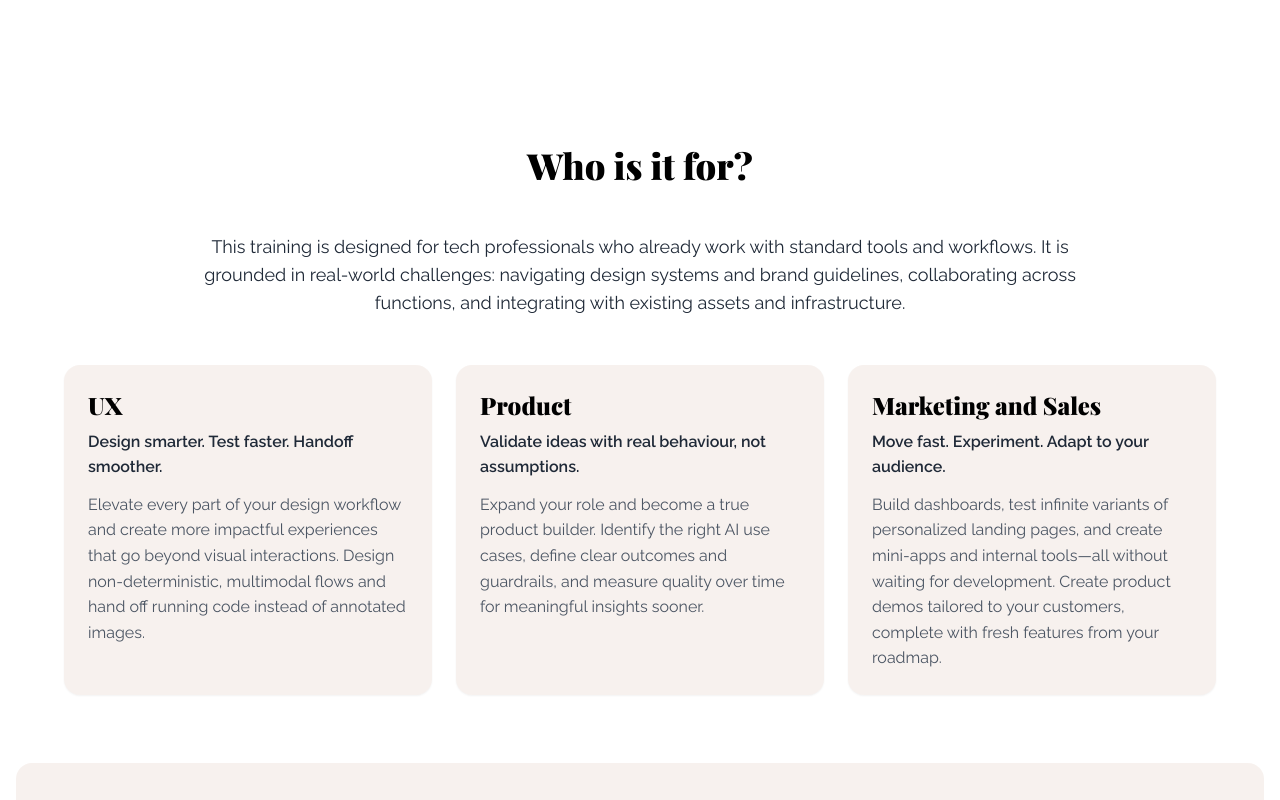
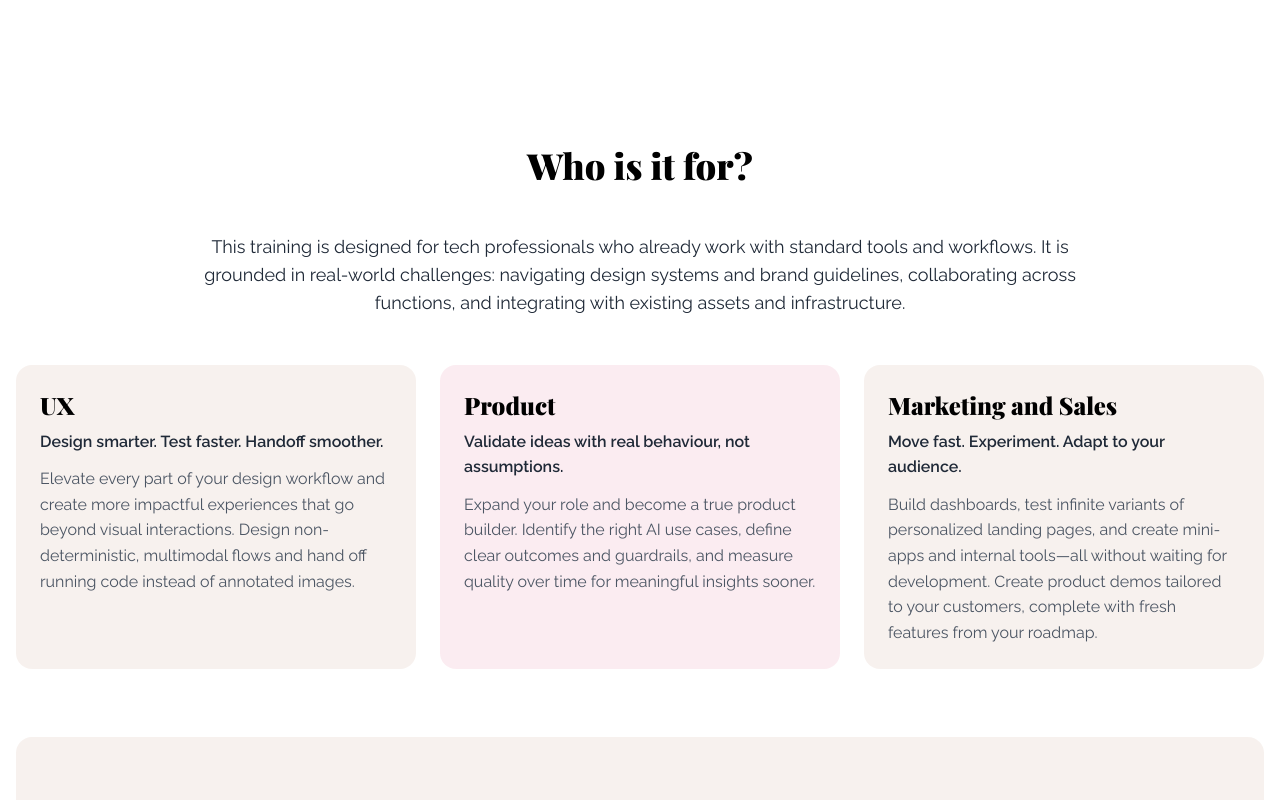
Before and after one commit to Anna-Arteeva/Anna-Arteeva-Personal, a React (Vite) app: page /ai in a window 1280 px wide. Shown: the part 2920-3720 px from the top of the page. Built offline with nearby package versions, Linux system fonts and the light colour scheme; a web font is replaced by a local one.

Commit message:
Update tiny

```diff
--- a/src/components/TargetAudience.tsx
+++ b/src/components/TargetAudience.tsx
@@ -1,6 +1,6 @@
 const TargetAudience = () => {
   return (
-    <section className="max-w-6xl mx-auto py-5">
+    <section className="max-w-7xl mx-auto py-5">
       <h2 className="font-playfair font-black text-3xl md:text-4xl text-black dark:text-white mb-12 text-center">
         Who is it for?
       </h2>
@@ -10,7 +10,7 @@ const TargetAudience = () => {
       </p>
 
       <div className="grid md:grid-cols-3 gap-6 mb-12">
-        <div className="rounded-2xl bg-design-bg p-6 shadow-sm">
+        <div className="rounded-2xl bg-design-bg p-6 ">
           <h3 className="font-playfair font-black text-2xl text-black dark:text-white mb-2">UX</h3>
           <p className="font-raleway font-semibold text-gray-800 dark:text-gray-200 mb-3">
             Design smarter. Test faster. Handoff smoother.
@@ -20,7 +20,7 @@ const TargetAudience = () => {
           </p>
         </div>
 
-        <div className="rounded-2xl bg-design-bg p-6 shadow-sm">
+        <div className="rounded-2xl bg-design-bg-pink p-6 ">
           <h3 className="font-playfair font-black text-2xl text-black dark:text-white mb-2">Product</h3>
           <p className="font-raleway font-semibold text-gray-800 dark:text-gray-200 mb-3">
             Validate ideas with real behaviour, not assumptions.
@@ -30,7 +30,7 @@ const TargetAudience = () => {
           </p>
         </div>
 
-        <div className="rounded-2xl bg-design-bg p-6 shadow-sm">
+        <div className="rounded-2xl bg-design-bg p-6">
           <h3 className="font-playfair font-black text-2xl text-black dark:text-white mb-2">Marketing and Sales</h3>
           <p className="font-raleway font-semibold text-gray-800 dark:text-gray-200 mb-3">
             Move fast. Experiment. Adapt to your audience.
```
